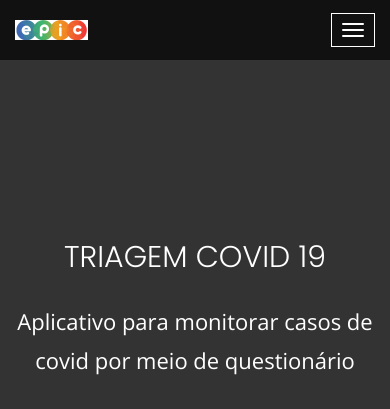
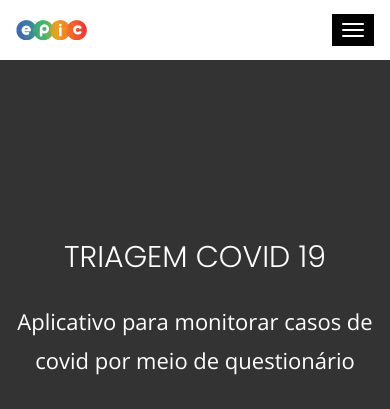
Before and after one commit to Dom-Ruan/Landing-Page-Triagem-Covid-19, a PHP site: page / in a window 390 px wide; the page is wider, and only the part inside the window is pictured. Shown: the top 409 px of that part. Run offline with PHP 8.4, Linux system fonts and the light colour scheme.

Commit message:
Melhorando a responsividade

```diff
--- a/css/responsive.css
+++ b/css/responsive.css
@@ -38,6 +38,7 @@ All responsive css rule
     margin-right: 0;
     border-radius: 0;
     border-color: #ffffff;
+    background-color: #000000;
     margin-top: 33px;
     margin-bottom: 33px;
   }
@@ -106,6 +107,7 @@ All responsive css rule
 
   .navbar-header {
     float: none;
+    background-color: #ffffff;
   }
 
   .navbar-left,
```
